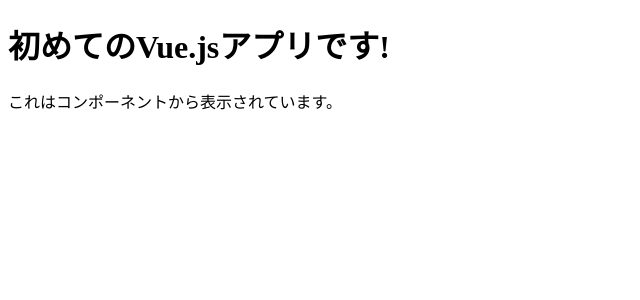
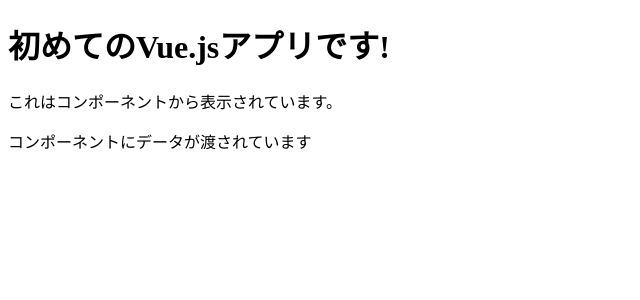
Before and after one commit to Takao-Yamasaki/live-chat-vuejs, a Vue app: page / in a window 1280 px wide. Shown: the top 300 px of the page, without its empty margins (0-640 px from the left). Built offline with nearby package versions, Linux system fonts and the light colour scheme.

Commit message:
コンポーネントに値を渡す

```diff
--- a/src/components/TestComponent.vue
+++ b/src/components/TestComponent.vue
@@ -1,5 +1,13 @@
 <template>
   <div>
     これはコンポーネントから表示されています。
+    <p>{{ message }}</p>
   </div>
 </template>
+
+<script>
+export default {
+  // 親コンポーネントから受け取るデータを定義
+  props:['message']
+}
+</script>
--- a/src/views/WelcomePage.vue
+++ b/src/views/WelcomePage.vue
@@ -2,7 +2,7 @@
   <div>
     <h1>{{ title }}</h1>
     <!-- TestComponentのHTMLが出力される -->
-    <TestComponent/>
+    <TestComponent message="コンポーネントにデータが渡されています"/>
   </div>
 </template>
 
```
